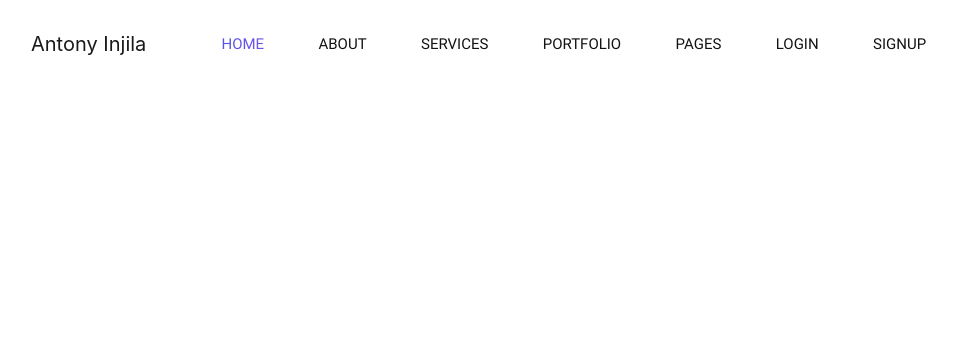
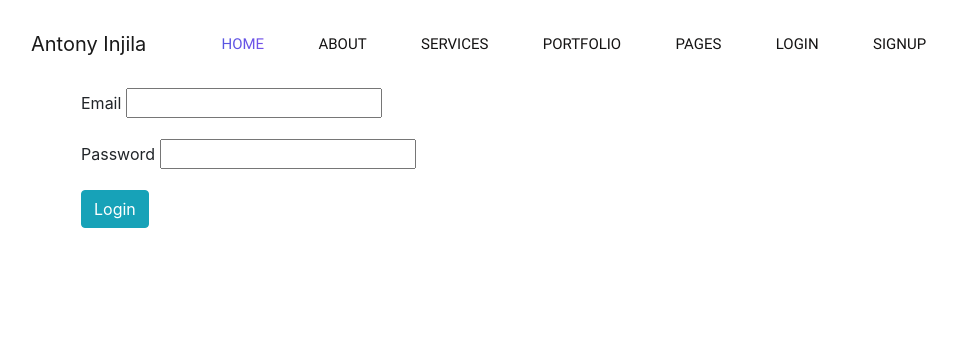
Before and after one commit to AntonyIS/My-Portfolio, a Flask app: page /login in a window 1280 px wide. Shown: the top 348 px of the page, without its empty margins (289-1246 px from the left). Run offline with Flask 2, Linux system fonts and the light colour scheme; some libraries are stand-ins or nearby versions.

Commit message:
Working on the login functionality

```diff
--- a/app.py
+++ b/app.py
@@ -40,8 +40,14 @@ def signup():
     return render_template('signup.html', title="Home")
 
 
-@app.route('/login')
+@app.route('/login', methods=['POST','GET'])
 def login():
+    if request.method == 'POST':
+        email = request.form['email']
+        password = request.form['password']
+
+        # check user exists
+        print(email,password)
     return render_template('login.html')
 
 
--- a/templates/login.html
+++ b/templates/login.html
@@ -1,4 +1,23 @@
 {% extends 'base.html' %}
 {% block title %}{{ title }}{% endblock title %}
 {% block body %}
+    <div class="container">
+        <div class="row">
+            <div class="col col-md-3"></div>
+            <div class="col col-md-6">
+                <form action="{{ url_for('login') }}" method="post">
+                    <div class="form-group">
+                        <label for="">Email</label>
+                        <input type="email" name="email">
+                    </div>
+                    <div class="form-group">
+                        <label for="">Password</label>
+                        <input type="password" name="password">
+                    </div>
+                    <button type="submit" class="btn btn-info">Login</button>
+                </form>
+            </div>
+            <div class="col col-md-3"></div>
+        </div>
+    </div>
 {% endblock body %}
```
